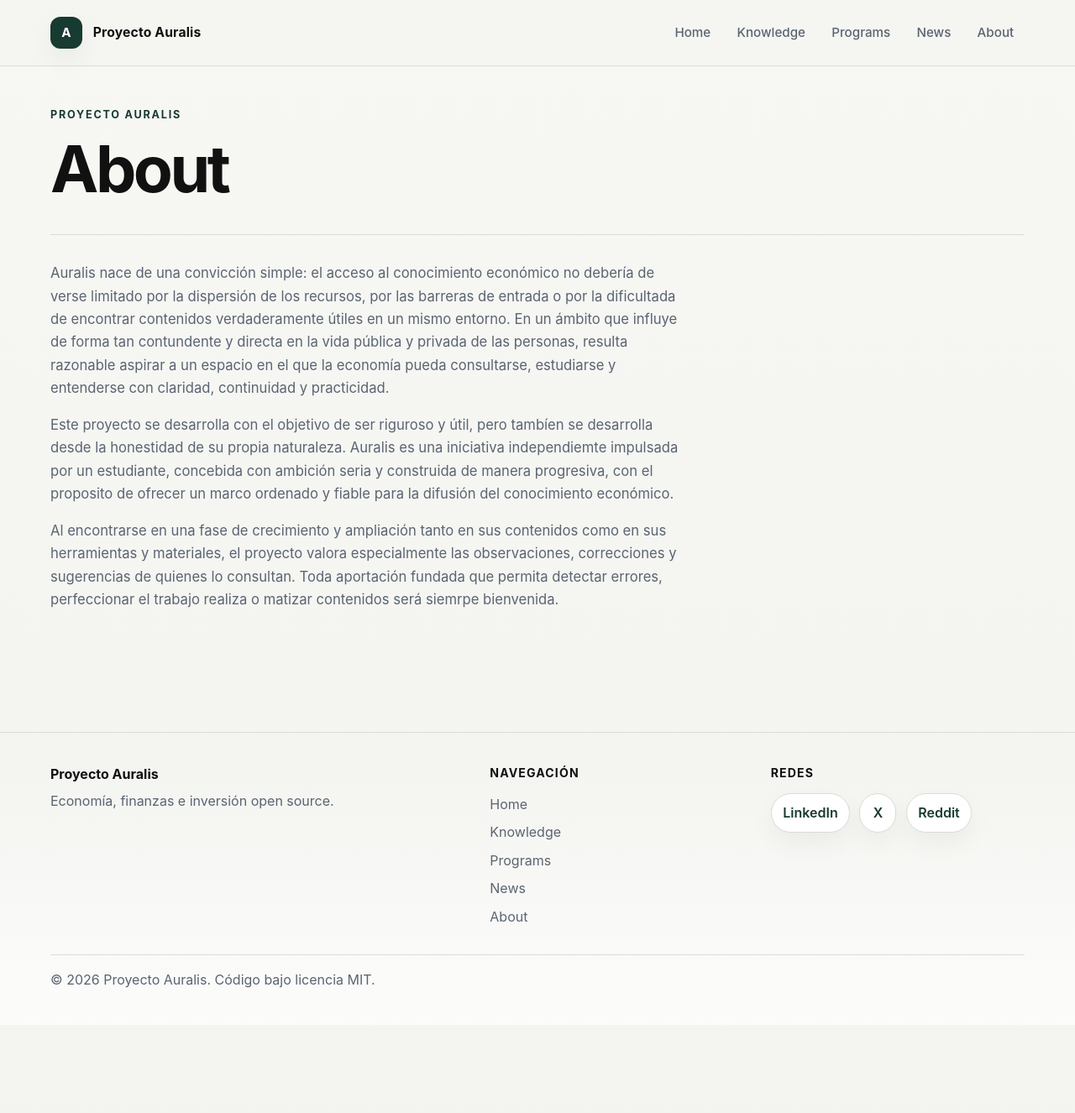
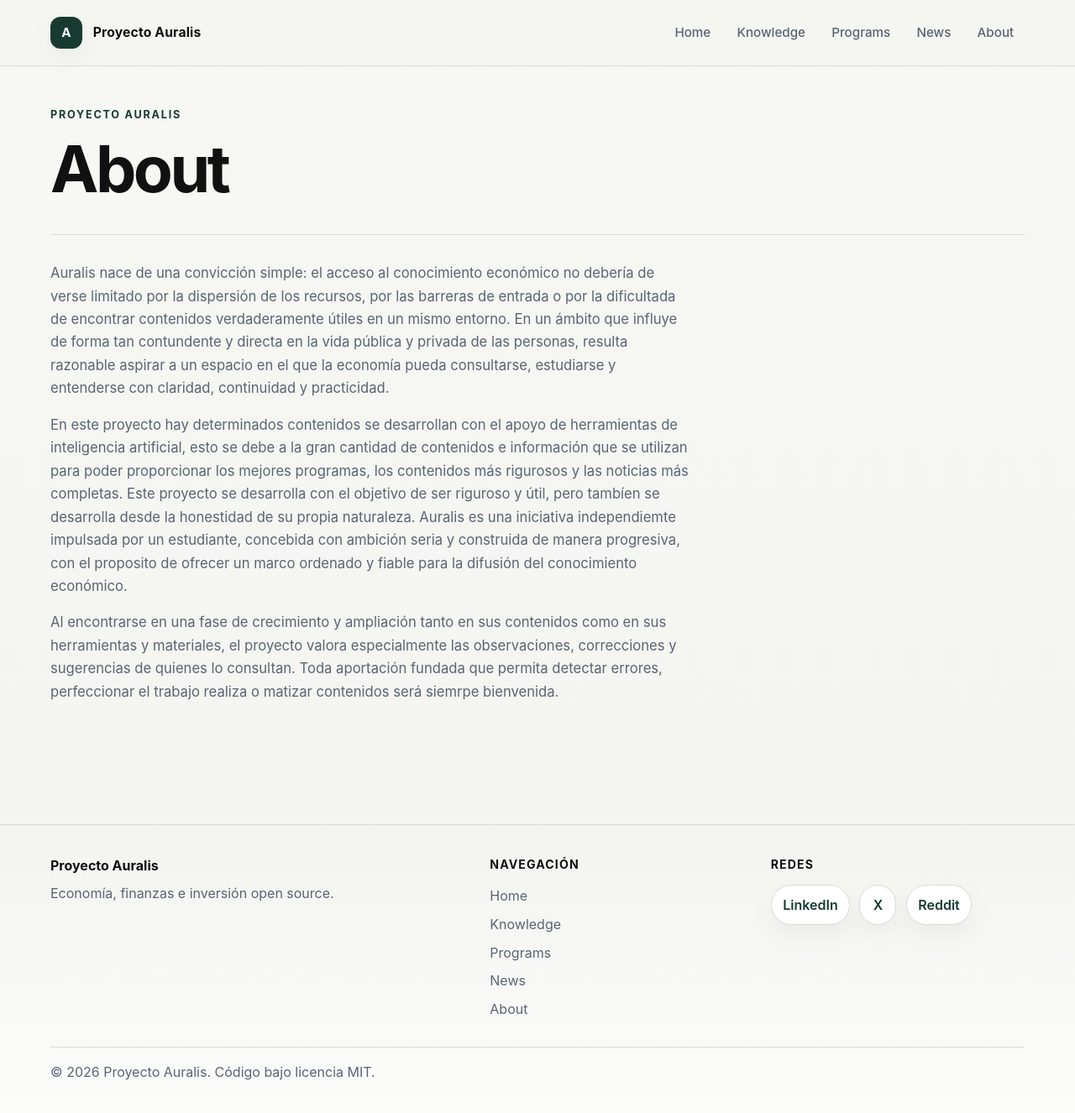
Before and after one commit to Proyecto-Auralis/auralis-site, a Jekyll site: the page built from about/index.md, in a window 1280 px wide and 1331 px high. Shown: the top 1326 px of the window at 84% size. Built offline with Jekyll 4.4.1, drawn with Linux system fonts in a browser that asks for light colours.

Commit message:
Update index.md

```diff
--- a/about/index.md
+++ b/about/index.md
@@ -9,6 +9,6 @@ lead: ""
 
 Auralis nace de una convicción simple: el acceso al conocimiento económico no debería de verse limitado por la dispersión de los recursos, por las barreras de entrada o por la dificultada de encontrar contenidos verdaderamente útiles en un mismo entorno. En un ámbito que influye de forma tan contundente y directa en la vida pública y privada de las personas, resulta razonable aspirar a un espacio en el que la economía pueda consultarse, estudiarse y entenderse con claridad, continuidad y practicidad.
 
-Este proyecto se desarrolla con el objetivo de ser riguroso y útil, pero tambíen se desarrolla desde la honestidad de su propia naturaleza. Auralis es una iniciativa independiemte impulsada por un estudiante, concebida con ambición seria y construida de manera progresiva, con el proposito de ofrecer un marco ordenado y fiable para la difusión del conocimiento económico.
+En este proyecto hay determinados contenidos se desarrollan con el apoyo de herramientas de inteligencia artificial, esto se debe a la gran cantidad de contenidos e información que se utilizan para poder proporcionar los mejores programas, los contenidos más rigurosos y las noticias más completas. Este proyecto se desarrolla con el objetivo de ser riguroso y útil, pero tambíen se desarrolla desde la honestidad de su propia naturaleza. Auralis es una iniciativa independiemte impulsada por un estudiante, concebida con ambición seria y construida de manera progresiva, con el proposito de ofrecer un marco ordenado y fiable para la difusión del conocimiento económico.
 
 Al encontrarse en una fase de crecimiento y ampliación tanto en sus contenidos como en sus herramientas y materiales, el proyecto valora especialmente las observaciones, correcciones y sugerencias de quienes lo consultan. Toda aportación fundada que permita detectar errores, perfeccionar el trabajo realiza o matizar contenidos será siemrpe bienvenida.
```
